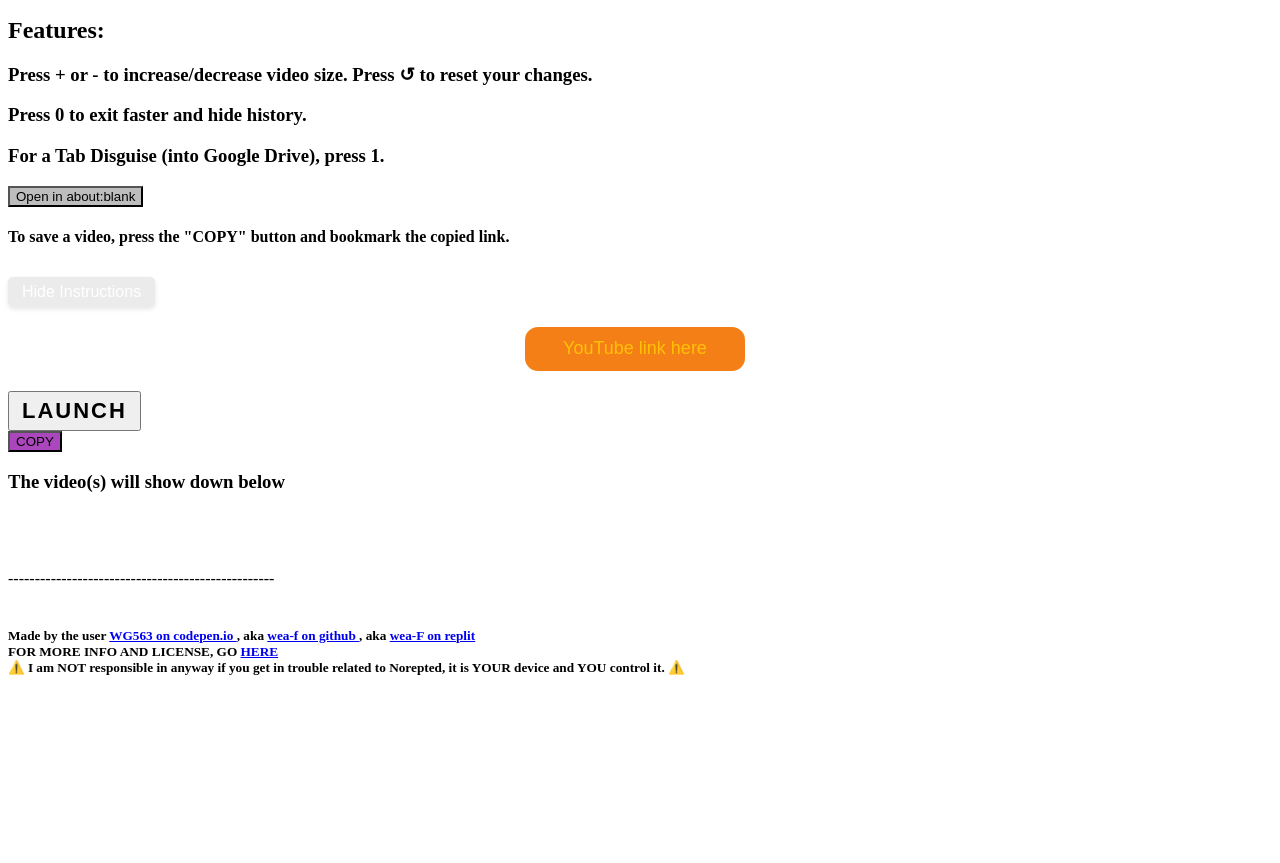
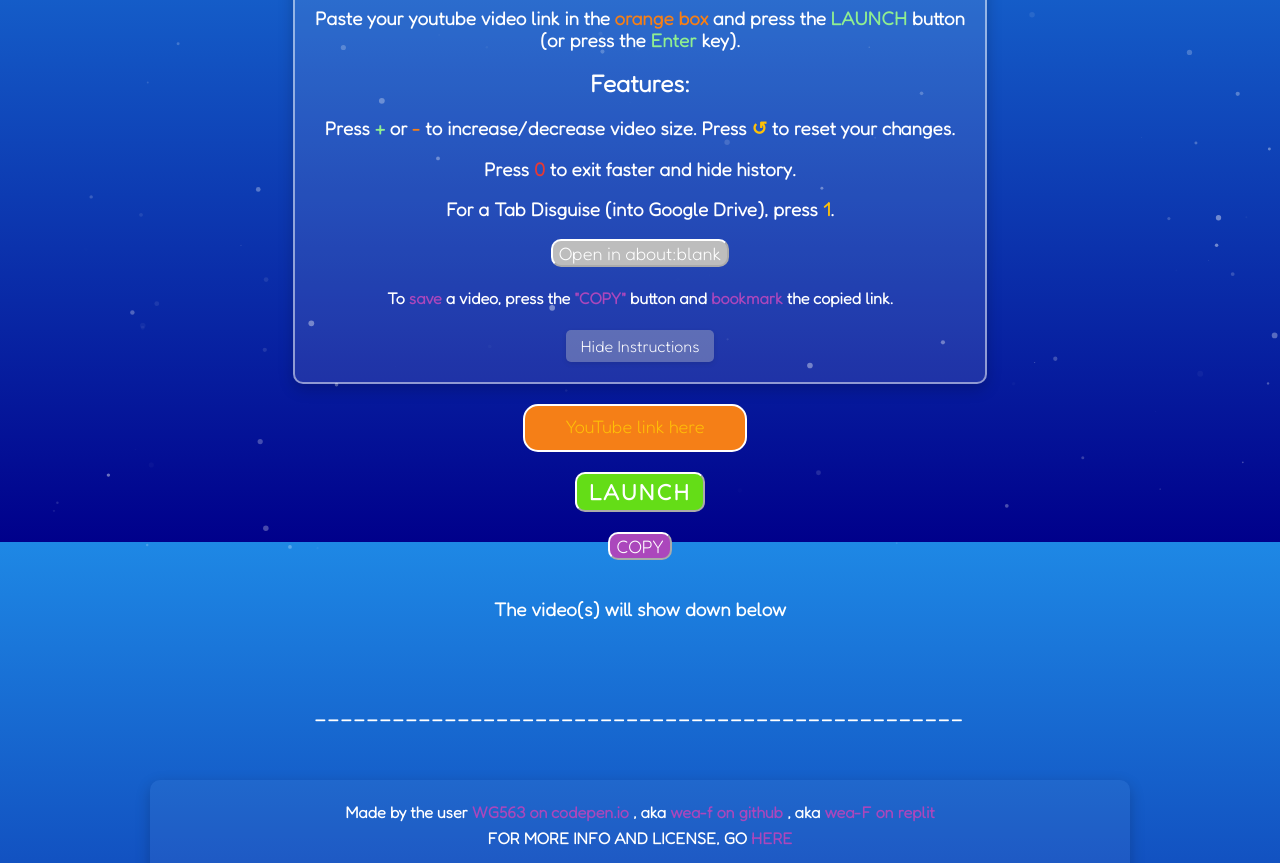
Before and after one commit to wea-f/Norepted, a plain HTML site: page index.html in a window 1280 px wide. Shown: the part 258-1121 px from the top of the page. Before the commit the page ends 956 px from the top, so only its background shows below. Drawn offline with nearby package versions, Linux system fonts and the light colour scheme.

Commit message:
Organized

```diff
--- a/animations.css
+++ b/animations.css
@@ -1,11 +1,194 @@
+/* @import url('https://fonts.googleapis.com/css2?family=Fredoka:wght@300&display=swap'); */
+
+/* The fundamentals */
+html {
+  font-family: "Fredoka", "sans-serif";
+  /*background-color: #1e88e5;*/
+  color: white;
+}
+
+::placeholder {
+  font-family: "Fredoka", "sans-serif";
+}
+
+button {
+  font-family: "Fredoka", "sans-serif";
+  background-color: #64dd17;
+  color: white;
+  border-color: white;
+  display: block;
+  margin: 0 auto;
+  font-size: 18px;
+  border-radius: 10px;
+  transition: background-color 0.3s ease;
+}
+
+
+
+h1,
+h3,
+h4,
+h5,
+h6 {
+  text-align: center;
+  font-family: "Fredoka", "sans-serif";
+}
+body {
+  background: linear-gradient(to bottom, rgb(30, 136, 229), rgb(0, 0, 139));
+  background-attachment: fixed;
+  min-height: 100vh; /* Ensure the body takes at least the full viewport height */
+  display: flex; /* Enable flexbox */
+  flex-direction: column; /* Stack children vertically */
+  text-align: center;
+  margin: 1;
+}
+
+/*  Text  Colors + Footer (visitor counter and socials)*/
+#instructions {
+  background-color: rgba(255, 255, 255, 0.1);
+  border: 2px solid rgba(255, 255, 255, 0.5);
+  border-radius: 10px;
+  margin: 5px auto;
+  margin-bottom: 0px;
+  max-width: 650px;
+  text-align: center;
+  padding: 20px;
+  box-shadow: 0px 5px 15px rgba(0, 0, 0, 0.2);
+}
+
+#instructions #u {
+  margin-block-start: 0em;
+  margin-block-end: 0em;
+}
+
+#tip {
+  color: lightgreen;
+}
+
+#condition {
+  color: #e53935;
+  text-align: center;
+  font-size: 18px;
+}
+
+#seperator {
+  text-align: center;
+  font-size: 30px;
+}
+
+#copy_tip #p {
+  color: #AB47BC;
+
+}
+
+
+.visitor-counters-wrapper {
+  display: flex;
+  justify-content: center; /* Align items horizontally from left to right space-evenly*/
+  align-items: center;
+}
+
+.visitor-counter {
+  display: inline-flex;
+  flex-direction: row;
+  justify-content: center;
+  align-items: center;
+  text-align: center;
+  margin: 0 25px;
+  /* border: 1px dashed black;  */
+  /* Ref for adjusting  */
+}
+
+/* First Counter adjustment */
+.visitor-counter:first-child a {
+  margin-top: 50%;
+  /* margin: 0 auto; */
+}
+
+/* Second counter adjustmnet */
+.visitor-counter:last-child a {
+  /* margin: 0 auto; */
+  margin-top: 10%;
+}
+
+#footer {
+  margin-top: auto; /* This will push the footer down, taking up available space */
+  border-radius: 10px;
+  margin-bottom: 0px; /* Keep this if you want the footer right at the bottom */
+  margin-right: auto;
+  margin-left: auto;
+  text-align: center;
+  padding: 5px;
+}
+
+
+
+#title {
+  color: #e53935;
+}
+
+#socials {
+  text-align: center;
+  font-family: "Fredoka", "sans-serif"; /* Use the consistent font */
+  color: white; /* Maintain white text color */
+  font-size: 16px; /* Adjust font size for readability */
+  line-height: 1.6; /* Improve line spacing */
+  padding: 20px; /* Add some padding around the text */
+  margin-top: 20px;
+  margin-left: auto;
+  margin-right: auto;
+  max-width: 950px;
+  margin-bottom: 0px;
+  background-color: rgba(255, 255, 255, 0.05);
+  border-radius: 10px;
+  box-shadow: 0px 5px 15px rgba(0, 0, 0, 0.2);
+}
+#f a {
+  color: #f57f17;
+}
+#e #y {
+  color: #FFC107;
+}
+#e a {
+  color: #e53935;
+}
+#f #g {
+  color: lightgreen;
+}
+#f #ye {
+  color: #FFC107;
+}
+#socials a {
+  color: #AB47BC;
+  text-decoration: none;
+  transition: color 0.3s ease; /* Smooth transition for hover effect */
+}
+
+#socials a:hover {
+  color: #963EA5;
+  text-decoration: underline;
+}
+
+#socials #condition {
+  display: block;
+  margin-top: 15px;
+  font-weight: bold;
+  color: #e53935;
+}
+
+/* -------------------------------- */
+
 /* Fade in animations and particles */
 .fade-in{
   opacity: 0;
-  transition: opacity 0.65s ease-in;
+  transform: translateY(20px);
+  transition: opacity 0.3s ease-out, transform 0.3s ease-out;
+  /*  .4*/
 }
 
 .fade-in.active {
   opacity: 1;
+  transform: translateY(0);
 }
 #particles-js {
   position: fixed;
```
